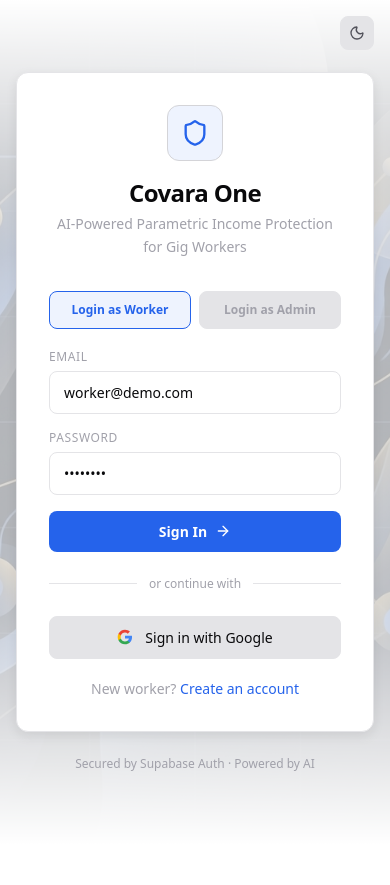
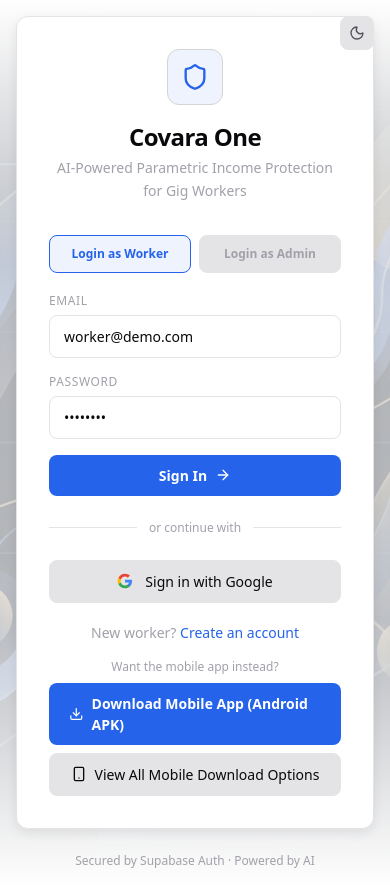
Before and after one commit to Chorko/Celestius_Covara_One_P1, a Next.js app in the folder frontend/: page / in a window 390 px wide. Before the commit the page ends 844 px from the top, so only its background shows below. Built offline with nearby package versions, Linux system fonts and the light colour scheme; no server answers.

Commit message:
feat: add explicit mobile app download CTA and hosted links docs

```diff
--- a/frontend/src/app/page.tsx
+++ b/frontend/src/app/page.tsx
@@ -6,7 +6,7 @@
 import { createClient } from '@/lib/supabase'
 import { useUserStore } from '@/store'
 import ThemeToggle from '@/components/ThemeToggle'
-import { Shield, ArrowRight, AlertCircle } from 'lucide-react'
+import { Shield, ArrowRight, AlertCircle, Download, Smartphone } from 'lucide-react'
 import Image from 'next/image'
 
 const DEMO9_EMAIL_PATTERN = /^demo\.(auto|review|fraud)\d{2}@synthetic\.covara\.dev$/i
@@ -307,6 +307,18 @@
               Create an account
             </Link>
           </div>
+
+          <div className="mt-4 space-y-2">
+            <p className="text-xs text-center" style={{ color: 'var(--text-tertiary)' }}>
+              Want the mobile app instead?
+            </p>
+            <Link href="/download/go?platform=android" className="btn-primary w-full flex items-center justify-center gap-2 py-3">
+              <Download size={16} /> Download Mobile App (Android APK)
+            </Link>
+            <Link href="/download" className="btn-secondary w-full flex items-center justify-center gap-2 py-3">
+              <Smartphone size={16} /> View All Mobile Download Options
+            </Link>
+          </div>
         </div>
 
         {/* Footer */}
```
Also changed, not shown: 2 other files (tests, documents, lock files or other folders).
